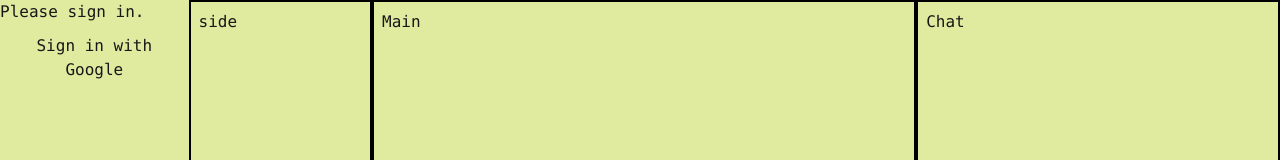
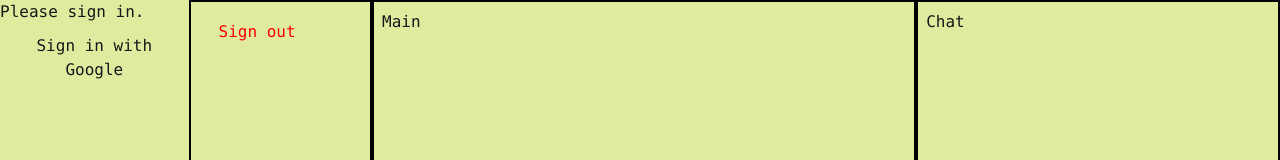
Before and after one commit to aajinn/redsoup, a Next.js app: page / in a window 1280 px wide. Shown: the top 160 px of the page. Built offline with nearby package versions, Linux system fonts and the light colour scheme; no server answers.

Commit message:
display user details to side box

```diff
--- a/components/Side.tsx
+++ b/components/Side.tsx
@@ -1,10 +1,15 @@
 import React from 'react'
+import { useAuth } from "@/context/AuthContext";
+import GoogleSignOut from './auth/GoogleSigInOut';
+function Side() {
+  const { user } = useAuth();
 
-function Side() {
   return (
     <div className='border-2 border-black w-1/6 h-svh p-2' >
 
-                side
+            <h1 className='text-blue-800 font-bold' >{user?.displayName}</h1>
+            <p>{user?.uid}</p>
+            <GoogleSignOut/>
     </div>
   )
 }
```
